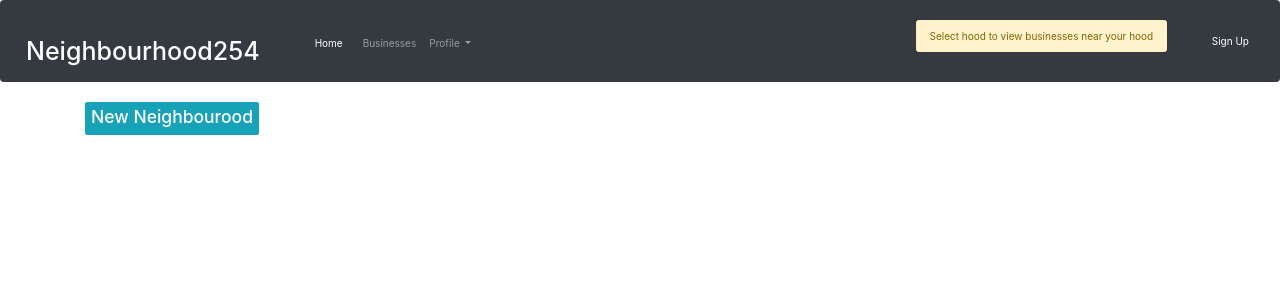
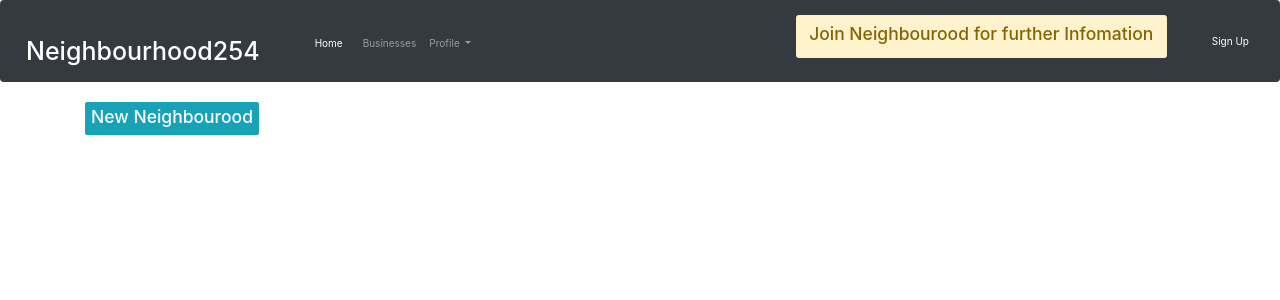
Before and after one commit to Thuotracy/Neighbourhood254, a Django app: template hoodapp/templates/index.html in a window 1280 px wide. Shown: the top 300 px of the page. Run offline with Django 3.2, Linux system fonts and the light colour scheme; the template is opened without the code that fills it, so the values that code supplies are empty; some libraries are stand-ins or nearby versions.

Commit message:
changed the alert message

```diff
--- a/hoodapp/templates/navbar.html
+++ b/hoodapp/templates/navbar.html
@@ -63,7 +63,7 @@
         style="margin-right: 40px; padding: 10px; font-size: large;">{{user.profile.location.name}}</span>
       {% else %}
       <div class="alert alert-warning" role="alert" style="margin-right: 40px;">
-        Select hood to view businesses near your hood
+        <h3>Join Neighbourood for further Infomation</h3>
       </div>
       {% endif %}
       <!-- <form class="form-inline my-2 my-lg-0">
```
